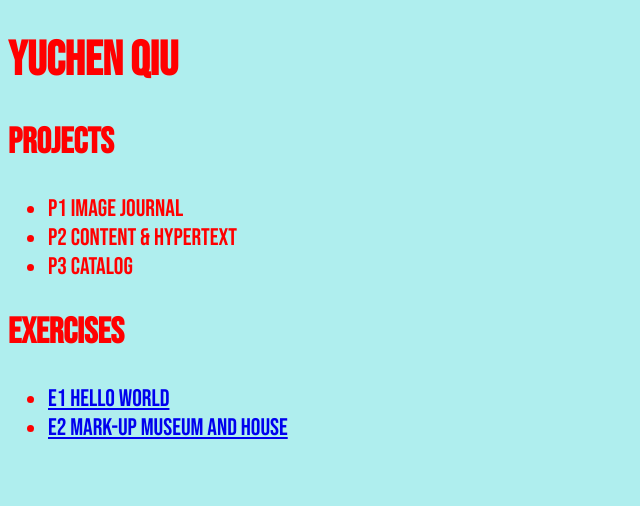
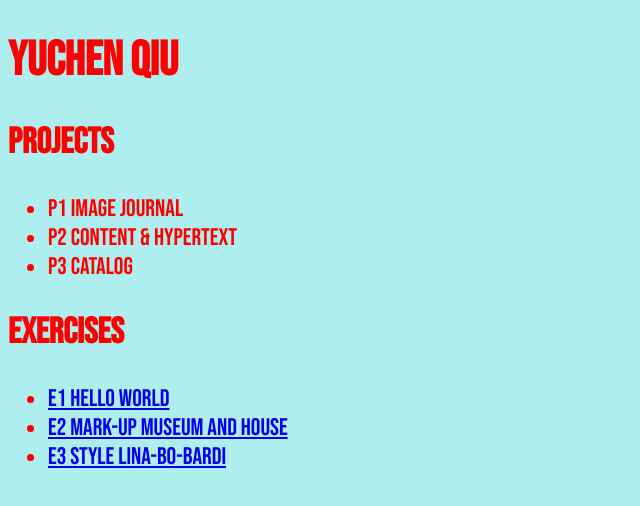
Before and after one commit to yauyueson/ARCH-A4988-Assignments, a plain HTML site: page index.html in a window 1280 px wide. Shown: the whole page, without its empty margins (0-640 px from the left). Drawn offline with Linux system fonts and the light colour scheme; a web font is replaced by a local one.

Commit message:
Update index.html

```diff
--- a/index.html
+++ b/index.html
@@ -22,6 +22,7 @@
     <ul>
         <li><a href="Exercise 01/2022_0125_Exercise 01.html">E1 Hello World</a></li>
         <li><a href="Exercise 02/2022_0201_Exercise 02.html">E2 Mark-up Museum and House</a></li>
+        <li><a href="Exercise 03/2022_0202_Exercise 03.html">E3 Style Lina-Bo-Bardi</a></li>
     </ul>
 </body>
 </html>
```
